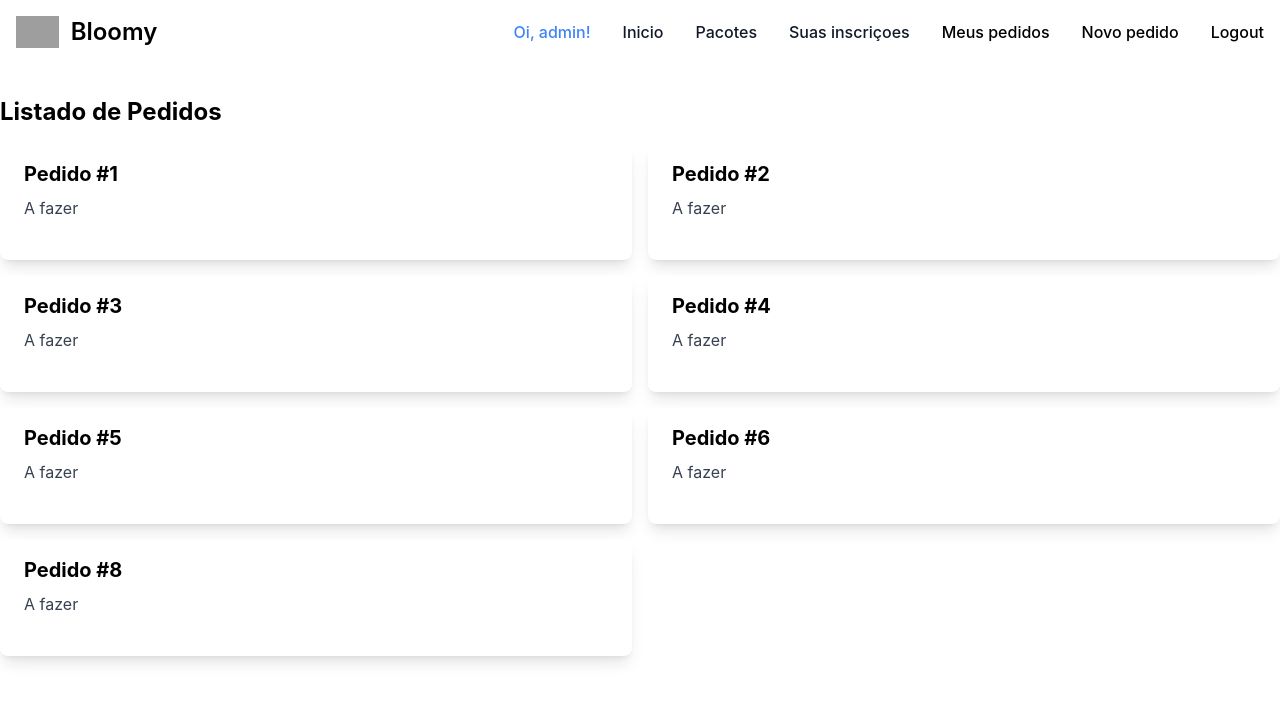
After one commit to mauriciomolinapicco/bloomy, a Django app: page /user_orders in a window 1280 px wide. The commit adds this page. Shown: the top 702 px of the page. Run offline with Django 5.2, Linux system fonts and the light colour scheme; a user stored in the database is signed in; data comes from the database, SQL or seed files in the repository; some libraries are stand-ins or nearby versions; grey boxes are pictures that could not be loaded.

Commit message:
Implemented user orders logic -Modified usage model, changed for attribute in user

```diff
--- a/bloomy/models.py
+++ b/bloomy/models.py
@@ -14,7 +14,12 @@ class User(AbstractUser):
     def __str__(self):
         return self.username
 
-    def has_usages_left(self):
+    def new_usage(self):
+        self.remaining_usages -= 1
+        self.save()
+        return
+
+    def has_uses_left(self):
         return self.remaining_usages > 0
 
 
@@ -79,8 +84,7 @@ class Order(models.Model):
     briefing = models.TextField()
     suggestedText = models.TextField()
     date = models.DateTimeField(auto_now_add=True)
-    files = models.TextField()
-    status = models.CharField(max_length=100, choices=[
+    status = models.CharField(max_length=100, default='A_FAZER', choices=[
         #('EM_REVISAO', 'Em revisao'),
         ('A_FAZER', 'A fazer'),
         ('EM_PRODUCAO', 'Em produçao'),
@@ -88,9 +92,10 @@ class Order(models.Model):
         ('CANCELADO', 'Cancelado'),
     ])
     specification = models.ForeignKey(Specification, on_delete=models.SET_NULL, null=True)
+    orderFiles = models.FileField(null=True, blank=True, upload_to='order_files/')
 
     def __str__(self):
-        return f'Order {self.id} by {self.user.username}'
+        return f'ID:{self.id} | Pedido de {self.specification}  by {self.user.username}'
 
 
 class Delivery(models.Model):
--- a/bloomy/templates/bloomy/create_order.html
+++ b/bloomy/templates/bloomy/create_order.html
@@ -1,10 +1,9 @@
 {% extends "bloomy/layout.html" %}
 
 {% block body %}
-    <form action="" method="POST">
+    <form action="{% url 'create_order' %}" method="POST">
         {% csrf_token %}
         {{form}}
         <input class="inline-flex items-center px-3 py-2 text-sm font-medium text-center text-white bg-blue-700 rounded-lg hover:bg-blue-800 focus:ring-4 focus:outline-none focus:ring-blue-300 dark:bg-blue-600 dark:hover:bg-blue-700 dark:focus:ring-blue-800" type="submit" value="Criar">
-
     </form>
 {% endblock %}
--- a/bloomy/templates/bloomy/index.html
+++ b/bloomy/templates/bloomy/index.html
@@ -3,6 +3,6 @@
 
 {% block body %}
     {% for m in messages %}
-        {{m}}
+        {{m.}}
     {% endfor %}
 {% endblock %}
--- a/bloomy/templates/bloomy/layout.html
+++ b/bloomy/templates/bloomy/layout.html
@@ -29,17 +29,17 @@
                         </li>
                     {% endif %}
                     <li>
-                    <a href="{% url 'index' %}" class="block py-2 px-3 text-white bg-blue-700 rounded md:bg-transparent md:text-blue-700 md:p-0 dark:text-white md:dark:text-blue-500" aria-current="page">Inicio</a>
-                  </li>
-                  <li>
-                    <a href="#" class="block py-2 px-3 text-gray-900 rounded hover:bg-gray-100 md:hover:bg-transparent md:border-0 md:hover:text-blue-700 md:p-0 dark:text-white md:dark:hover:text-blue-500 dark:hover:bg-gray-700 dark:hover:text-white md:dark:hover:bg-transparent">Sobre nos</a>
-                  </li>
+                      <a href="{% url 'index' %}" class="block py-2 px-3 text-gray-900 rounded hover:bg-gray-100 md:hover:bg-transparent md:border-0 md:hover:text-blue-700 md:p-0 dark:text-white md:dark:hover:text-blue-500 dark:hover:bg-gray-700 dark:hover:text-white md:dark:hover:bg-transparent">Inicio</a>
+                    </li>
                   <li>
                     <a href="{% url 'packages' %}" class="block py-2 px-3 text-gray-900 rounded hover:bg-gray-100 md:hover:bg-transparent md:border-0 md:hover:text-blue-700 md:p-0 dark:text-white md:dark:hover:text-blue-500 dark:hover:bg-gray-700 dark:hover:text-white md:dark:hover:bg-transparent">Pacotes</a>
                   </li>
                   {% if user.is_authenticated %}
                   <li>
                     <a href="{% url 'subscriptions' %}" class="block py-2 px-3 text-gray-900 rounded hover:bg-gray-100 md:hover:bg-transparent md:border-0 md:hover:text-blue-700 md:p-0 dark:text-white md:dark:hover:text-blue-500 dark:hover:bg-gray-700 dark:hover:text-white md:dark:hover:bg-transparent">Suas inscriçoes</a>
+                  </li>
+                  <li>
+                    <a href="{% url 'user_orders' %}">Meus pedidos</a>
                   </li>
                   <li>
                     <a href="{% url 'create_order' %}">Novo pedido</a>
--- a/bloomy/templates/bloomy/package.html
+++ b/bloomy/templates/bloomy/package.html
@@ -1,5 +1,8 @@
 {% extends "bloomy/layout.html" %}
 {% block body %}
+{% for m in messages %}
+{{m}}
+{% endfor %}
 <div class="container mx-auto max-w-md p-6 bg-white shadow-md rounded-lg my-10">
     <img src="{{ package.image.url }}" alt="{{ package.name }}" class="w-full h-48 object-cover rounded-t-lg mb-4">
     <h2 class="text-2xl font-bold text-gray-800 mb-2">{{ package.name }}</h2>
--- a/bloomy/templates/bloomy/packages.html
+++ b/bloomy/templates/bloomy/packages.html
@@ -1,7 +1,9 @@
 {% extends "bloomy/layout.html" %}
 {% block body %}
 
-
+    {% for m in messages %}
+        {{m}}
+    {% endfor %}
 
     {% for p in packages %}
     <div class="max-w-sm bg-white border border-gray-200 rounded-lg shadow dark:bg-gray-800 dark:border-gray-700">
--- a/bloomy/templates/bloomy/subscriptions.html
+++ b/bloomy/templates/bloomy/subscriptions.html
@@ -8,7 +8,7 @@
         <div class="container mx-auto max-w-md p-6 bg-white shadow-md rounded-lg my-10">
             <h2 class="text-2xl font-bold text-gray-800 mb-2">Pacote: {{ subscription.package.name }}</h2>
             <h5 class="text-gray-600 mb-4">Total de usos: {{ subscription.package.allowed_usages }}</h5>
-            <p class="text-gray-600 mb-4">Inscrito em: {{ subscription.start_date|date:"d/m/Y" }} as {{subscription.start_date|date:"H:i"}}</p>
+            <p class="text-gray-600 mb-4">Data de inscriçao: {{ subscription.start_date|date:"d/m/Y" }} as {{subscription.start_date|date:"H:i"}}</p>
         </div>
         {% endfor %}
     {%endif%}
--- /dev/null
+++ b/bloomy/templates/bloomy/user_orders.html
@@ -0,0 +1,21 @@
+{% extends "bloomy/layout.html" %}
+{% block body %}
+<div class="container mx-auto py-8">
+    <h2 class="text-2xl font-bold mb-4">Listado de Pedidos</h2>
+
+    <div class="grid grid-cols-1 sm:grid-cols-2 lg:grid-cols-3 gap-4">
+        {% for order in orders %}
+        <div class="bg-white rounded-lg overflow-hidden shadow-lg">
+            <div class="px-6 py-4">
+                <div class="font-bold text-xl mb-2">Pedido #{{ order.id }}</div>
+                <p class="text-gray-700 text-base">{{ order.get_status_display }}</p>
+            </div>
+            <div class="px-6 pt-4 pb-2">
+            </div>
+        </div>
+        {% endfor %}
+    </div>
+</div>
+
+
+{% endblock %}
--- a/bloomy/urls.py
+++ b/bloomy/urls.py
@@ -11,6 +11,7 @@ urlpatterns = [
     path("create_order", views.create_order, name="create_order"),
     path("profile_form", views.profile_form, name="profile_form"),
     path("subscriptions", views.subscriptions, name="subscriptions"),
+    path("user_orders", views.user_orders, name="user_orders"),
 
     path("new_subscription/<str:package_pk>", views.new_subscription, name="new_subscription"),
 
--- a/bloomy/views.py
+++ b/bloomy/views.py
@@ -4,7 +4,7 @@ from django.contrib import messages
 from django.contrib.auth import authenticate, login, logout
 from django.contrib.auth.decorators import login_required
 from .decorators import unauthenticated_user, allowed_users
-from .models import Package, Subscription, User
+from .models import Package, Subscription, User, Order
 from .util import send_email
 '''
 Suscription page form/payment
@@ -12,6 +12,11 @@ Form cadastro
 User orders page -> mostrando el status de la orden y mas
 new order form
 '''
+
+def user_orders(request):
+    orders = Order.objects.filter(user=request.user)
+    return render(request, "bloomy/user_orders.html", {'orders':orders})
+
 #login required
 def subscriptions(request):
     subscriptions = Subscription.objects.filter(user=request.user)
@@ -52,14 +57,23 @@ def packages(request):
 #@login_required
 def create_order(request):
     if request.method == 'POST':
-        form = OrderForm(request.POST)
-        if form.is_valid():
-            order = form.save(commit=False)
-            order.user = request.user
-            order.status = 'A_FAZER'
-            order.save()
-            #send email
-            return redirect('/')
+        user = request.user
+        form = OrderForm(request.POST, request.FILES)
+        if user.has_uses_left():
+            if form.is_valid():
+                order = form.save(commit=False)
+                order.user = user
+                order.status = 'A_FAZER'
+                order.save()
+
+                #send email
+
+                messages.success(request, 'Seu pedido foi carregado corretamente')
+                user.new_usage()
+                return redirect('/')
+        else:
+            messages.error(request, 'Voce nao tem usos disponiveis, pede agora seu pacote')
+            return redirect('/packages')
 
     form = OrderForm()
     context = {'form':form}
```
Also changed, not shown: bloomy/forms.py (line endings or trailing spaces), bloomy/migrations/0006_file_order_orderfiles.py (added), bloomy/migrations/0007_remove_order_orderfiles_delete_file_order_orderfiles.py (added), bloomy/migrations/0008_remove_order_files.py (added), bloomy/migrations/0009_alter_order_status.py (added), db.sqlite3, 3 other files.
